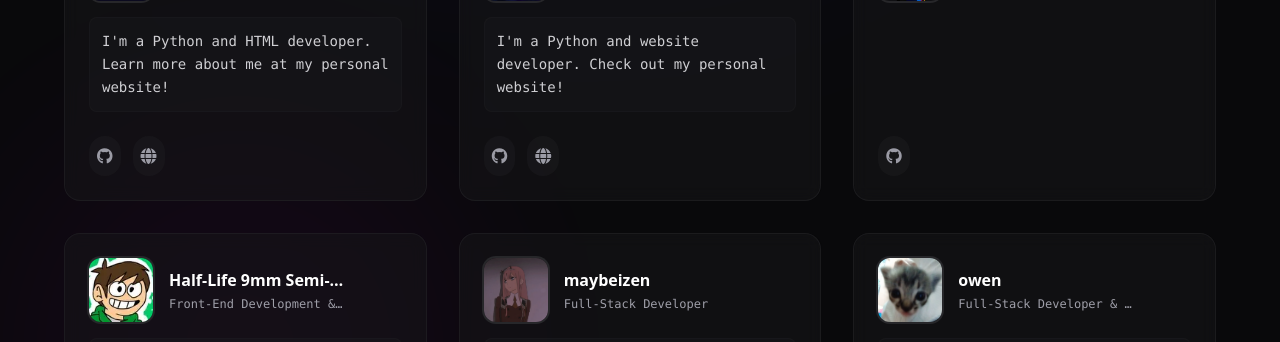
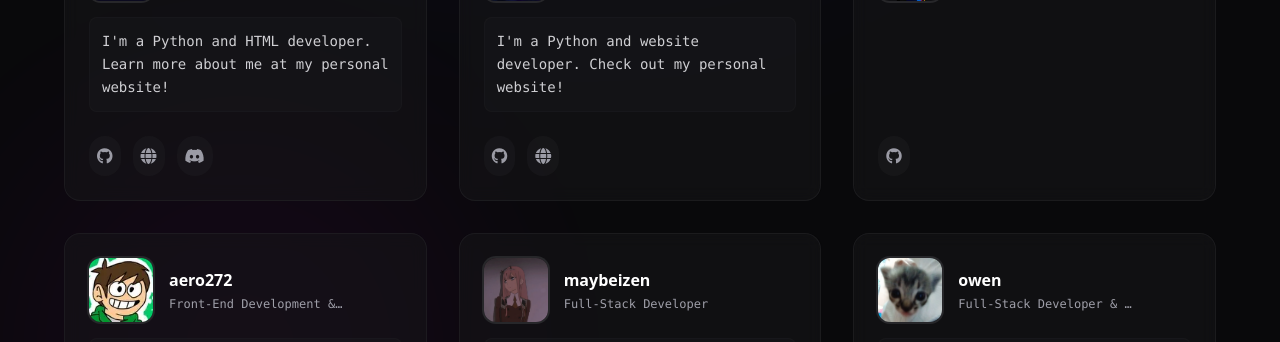
Before and after one commit to VoxynLabs/voxynlabs.github.io, a Svelte app: page / in a window 1280 px wide. Shown: the part 1960-2302 px from the top of the page. Built offline with nearby package versions, Linux system fonts and the light colour scheme; a web font is replaced by a local one.

Commit message:
fix(team): add discord links and resolve copyright issues

```diff
--- a/package.json
+++ b/package.json
@@ -16,6 +16,7 @@
   "devDependencies": {
     "@sveltejs/enhanced-img": "^0.6.0",
     "@types/node": "^22.15.30",
+    "gh-pages": "^6.3.0",
     "svelte-preprocess": "^6.0.3",
     "typescript": "^5.8.3",
     "vite": "^6.3.5"
--- a/src/components/Team.svelte
+++ b/src/components/Team.svelte
@@ -7,7 +7,8 @@
       bg: "from-indigo-500 to-violet-500",
       about: "I'm a Python and HTML developer. Learn more about me at my personal website!",
       github: "coolboy67yt",
-      website: "https://turtldev.online"
+      website: "https://turtldev.online",
+      discord: "https://discord.gg/hHXAwpkDfb"
     },
     {
       name: "Grandalfwise",
@@ -26,7 +27,7 @@
       github: "thefunrayy"
     },
     {
-      name: "Half-Life 9mm Semi-auto. Pistol",
+      name: "aero272",
       role: "Front-End Development & Discord Moderator",
       img: "/img/half-life.png",
       bg: "from-pink-500 to-rose-500",
@@ -107,6 +108,11 @@
                     <i class="fa-solid fa-globe"></i>
                   </a>
                 {/if}
+                {#if member.discord}
+                  <a href={`${member.discord}`} target="_blank" rel="noopener noreferrer" class="text-zinc-400 hover:text-indigo-400 p-2 rounded-full bg-zinc-800/30 hover:bg-zinc-800/60 transition">
+                    <i class="fa-brands fa-discord"></i>
+                  </a>
+                {/if}
               </div>
             </div>
           </div>
```
Also changed, not shown: 1 other file (tests, documents, lock files or other folders).
